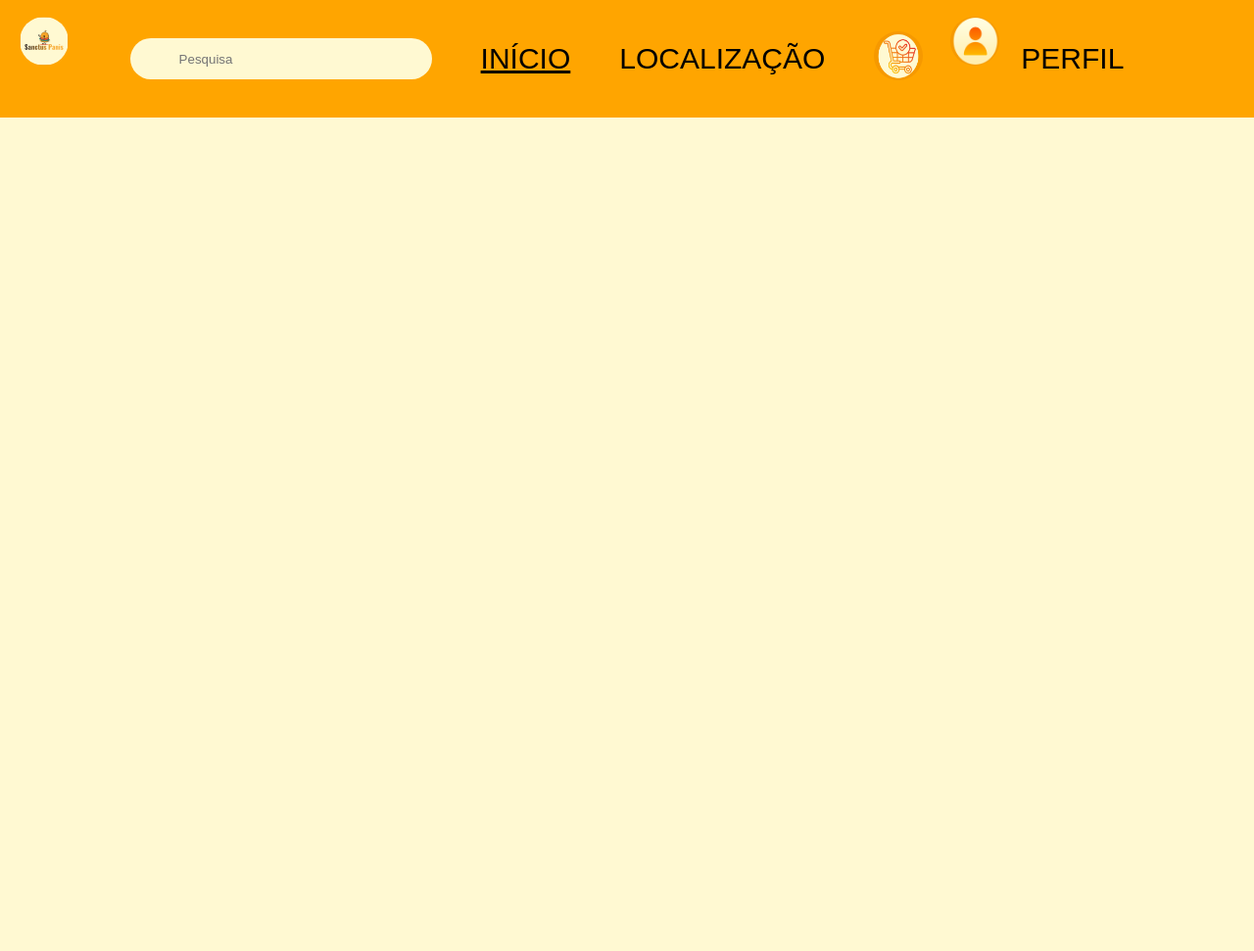
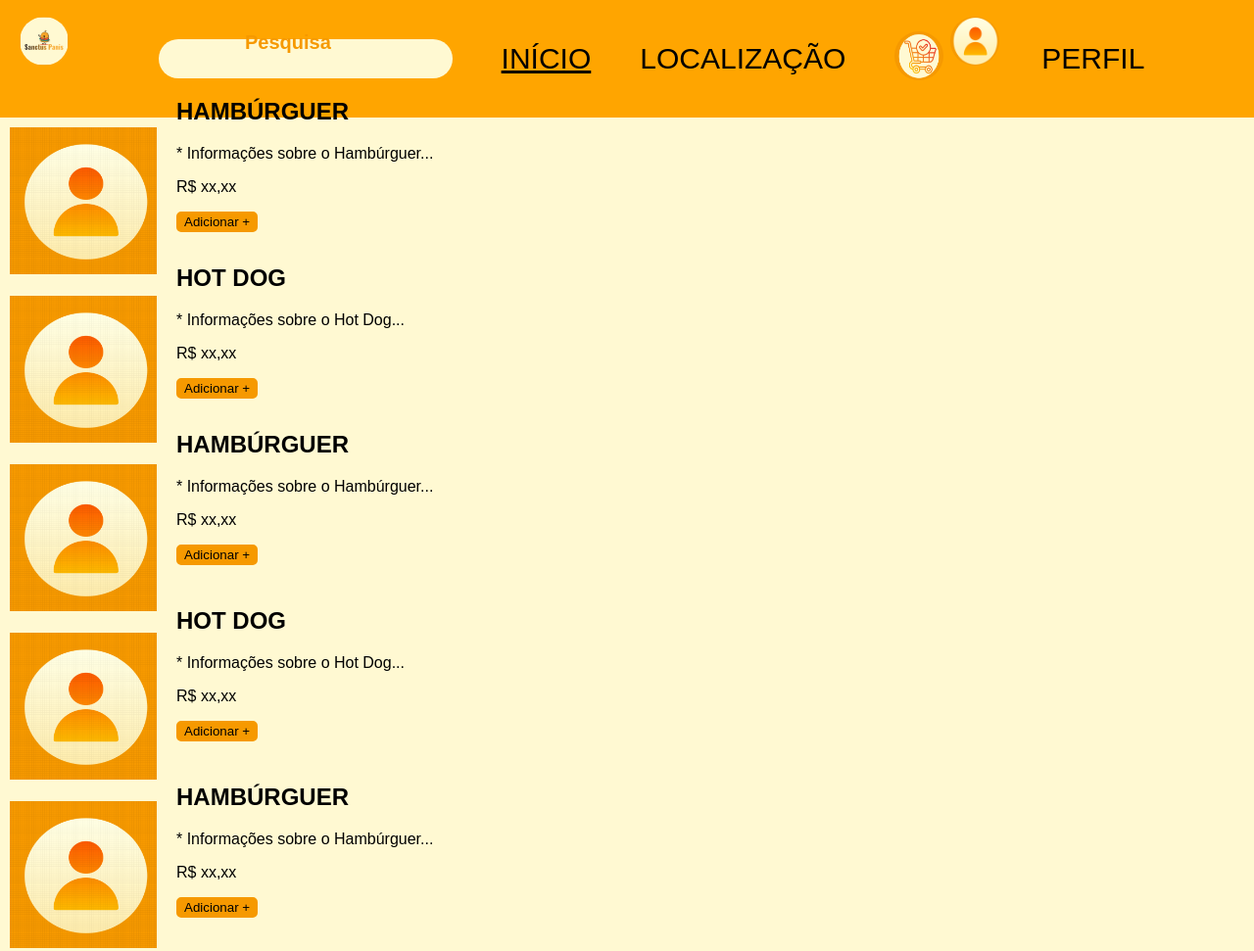
Before and after one commit to nunes-elloar/Projeto-integrador, a plain HTML site: page projeto/inicio.html in a window 1280 px wide. Shown: the whole page at 98% size. Before the commit the page ends 800 px from the top, so only its background shows below. Drawn offline with Linux system fonts and the light colour scheme.

Commit message:
Add files via upload

```diff
--- a/projeto/inicio.html
+++ b/projeto/inicio.html
@@ -11,11 +11,12 @@
     <div class="pagInicio">
 
         <div class="barraEndereco">
-            <img src="Captura de tela 2024-11-25 103918.png" alt="" class="imgEndereco1">
-            <form action="barraPesquisaEnd">
-                <label for="pesquisaEnd" hidden> <h3> Pesquisa</h3></label>
-                <input type="text" id="pesquisaEnd" placeholder="Pesquisa">
-            </form>
+          <a href="login.html">  <img src="Captura de tela 2024-11-25 103918.png" alt="" class="imgEndereco1"></a>
+
+                <div class="pesquisa">
+                    <h3>Pesquisa</h3>
+                </div>
+
            <a href=""><u> INÍCIO </u> </a>
            <a href="endereco.html"> LOCALIZAÇÃO</a>
             <a href=""><img src="Captura de tela 2024-11-25 104511.png" alt="" class="imgEndereco2" ></a>
@@ -27,6 +28,64 @@
 
         </div>
 
+        <div class="imagens">
+
+            <img src="Captura de tela 2024-11-25 120542.png" alt="" class="imgInicio">
+       <div class="imagem1">
+        <h2>HAMBÚRGUER</h2>
+        <p>* Informações sobre o Hambúrguer...</p>
+        <p>R$ xx,xx</p>
+        <button class="buttonI">Adicionar + </button>
+       </div>
+
+<br>
+<br>
+
+<img src="Captura de tela 2024-11-25 120542.png" alt="" class="imgInicio">
+       <div class="imagem2">
+        <H2>HOT DOG</H2>
+        <p>* Informações sobre o Hot Dog...</p>
+        <p>R$ xx,xx</p>
+        <button class="buttonI">Adicionar + </button>
+       </div>
+
+<br>
+<br>
+
+<img src="Captura de tela 2024-11-25 120542.png" alt="" class="imgInicio">
+       <div class="imagem3">
+     <h2>HAMBÚRGUER</h2>
+        <p>* Informações sobre o Hambúrguer...</p>
+        <p>R$ xx,xx</p>
+        <button class="buttonI">Adicionar + </button>
+       </div>
+
+<br>
+<br>
+
+<img src="Captura de tela 2024-11-25 120542.png" alt="" class="imgInicio">
+       <div class="imagem4">
+        <h2>HOT DOG</h2>
+        <p>* Informações sobre o Hot Dog...</p>
+        <p>R$ xx,xx</p>
+        <button class="buttonI">Adicionar + </button>
+       </div>
+
+<br>
+<br>
+
+<img src="Captura de tela 2024-11-25 120542.png" alt="" class="imgInicio">
+       <div class="imagem5">
+       <h2>HAMBÚRGUER</h2>
+        <p>* Informações sobre o Hambúrguer...</p>
+        <p>R$ xx,xx</p>
+        <button class="buttonI">Adicionar + </button>
+       </div>
+
+
+
+        </div>
+
     </div>
 
     <script src="script.js"></script>
--- a/projeto/style.css
+++ b/projeto/style.css
@@ -270,3 +270,80 @@ a{
     margin: 0px;
     font-size: 20px;
 }
+
+.pesquisa{
+    background-color: #fff9d2;
+    color: #f69900;
+    border-radius:50px ;
+    padding-left: 300px;
+    height: 40px;
+    justify-content: center;
+
+}
+
+.pesquisa h3{
+    position: absolute;
+    left: 250px;
+   top: 12px;
+   font-size: 20px;
+}
+
+
+
+
+
+/* INÍCIO */
+
+.imagens{
+    display: block;
+    flex-direction: column;
+    justify-content: center;
+    align-items: center;
+    padding: 10px;
+
+
+}
+.imgInicio{
+    width: 150px;
+    height: 150px;
+}
+.buttonI{
+    background-color: #f69900;
+    border-radius: 5px;
+    border: 2px solid #f69900;
+}
+.imagem1{
+    display: block;
+    flex-direction: column;
+    position: absolute;
+    top: 80px;
+    left: 180px;
+}
+.imagem2{
+    display: block;
+    flex-direction: column;
+    position: absolute;
+    top: 250px;
+    left: 180px;
+}
+.imagem3{
+    display: block;
+    flex-direction: column;
+    position: absolute;
+    top: 420px;
+    left: 180px;
+}
+.imagem4{
+    display: block;
+    flex-direction: column;
+    position: absolute;
+    top: 600px;
+    left: 180px;
+}
+.imagem5{
+    display: block;
+    flex-direction: column;
+    position: absolute;
+    top: 780px;
+    left: 180px;
+}
--- a/projeto/style2.css
+++ b/projeto/style2.css
@@ -92,7 +92,7 @@ select{
 
 .pesquisa h3{
     position: absolute;
-    left: 300px;
+    left: 280px;
    top: 12px;
    font-size: 20px;
 }
@@ -121,4 +121,5 @@ select{
     position: absolute;
     left: 970px;
     top: 17px;
+    column-gap: 20px;
 }
--- /dev/null
+++ b/projeto/style3.css
@@ -0,0 +1,176 @@
+body {
+    font-family: Arial, sans-serif;
+    margin: 0;
+    padding: 0;
+    width: 100vw;
+    height: 100vh;
+    background-color: #fff9d2;
+}
+
+
+.cabecario {
+    background-color: orange;
+    display: flex;
+    justify-content: center;
+    align-items: center;
+    font-size: 30px;
+    column-gap: 50px;
+}
+
+
+
+.navbar {
+    padding:10px ;
+    height: 70px;
+
+}
+
+a {
+    text-decoration: none;
+    color: black;
+    margin: 10px;
+}
+
+.pesquisa {
+    background-color: #fff9d2;
+    color: #f69900;
+    border-radius:50px ;
+    padding-left: 300px;
+    height: 40px;
+    justify-content: center;
+
+}
+
+.pesquisa h3 {
+    position: absolute;
+    left: 280px;
+   top: 12px;
+   font-size: 20px;
+}
+.perfil1{
+    position: relative;
+    left: 60px;
+}
+
+.container {
+    background-color: rgba(246, 153, 0, 0.55);
+}
+
+.logo {
+    width: 60px;
+    height: 60px;
+    border-radius: 400px;
+    position: absolute;
+    left: 20px;
+    top: 10px;
+}
+
+.logoCompra {
+    width: 50px;
+    height: 50px;
+    border-radius: 150%;
+    position: relative;
+    top: 10px;
+}
+
+.logoPerfil {
+    width: 50px;
+    height: 50px;
+    border-radius: 300px;
+    position: absolute;
+    left: 970px;
+    top: 17px;
+}
+
+.container {
+    margin: 20px;
+    display: flex;
+    flex-direction: column;
+    border-radius: 10px;
+    padding-top: 20px;
+}
+
+.item {
+    display: flex;
+    align-items: center;
+    background-color: #fff9d2;
+    padding: 15px;
+    border-radius: 10px;
+    margin: 10px;
+}
+
+
+
+.item img {
+    height: 60px;
+    width: 60px;
+    margin-right: 15px;
+    border-radius: 10px;
+}
+
+.item-produto h2 {
+    margin: 0;
+    font-size: 18px;
+    color: #f69900;
+}
+
+.item-produto p {
+    margin: 5px 0;
+    color: #000;
+}
+
+.btn-adicionar {
+    background-color: #f69900;
+    color: white;
+    border: none;
+    padding:10px;
+    border-radius: 5px;
+    font-size: 16px;
+
+
+}
+
+.total {
+    text-align: right;
+    font-size: 18px;
+    color: black;
+    font-weight: bold;
+}
+
+.btn-pagar {
+    background-color: #f69900;
+    color: black;
+    font-weight: 400;
+    margin-top: 10px;
+    margin-left: 500px;
+    padding-left: 100px;
+    border: none;
+    border-radius: 10px;
+}
+
+.paragrafo-pagar{
+   margin-right: 100px;
+   font-weight: bold;
+   font-size: 15px;
+}
+
+.pagar{
+    background-color: #f69900;
+    width: 250px;
+    height: 250px;
+    font-size: 16px;
+    display: flex;
+    flex-direction: column;
+    align-items: center;
+    justify-content: center;
+    position: relative;
+    left: 480px;
+    top: 30px;
+    padding: 20px;
+    border-radius: 10px;
+}
+
+.escolhaPg{
+    position: absolute;
+    left: 30px;
+}
```
Also changed, not shown: projeto/carrinho.html (added, +86 -0 lines), projeto/endereco.html (+7 -6 lines), projeto/endereco2.html (+5 -6 lines), projeto/perfil.html (+2 -2 lines), projeto/Captura de tela 2024-11-25 142125.png (added), projeto/Captura de tela 2024-11-25 142142.png (added), projeto/Captura de tela 2024-11-25 144730.png (added), projeto/Captura de tela 2024-11-25 202020.png (added), projeto/ilustracao-de-icone-de-cachorro-quente-cachorro-quente-fofo-com-vetor-de-desenho-de-salsicha_597063-223.jpg (added).
